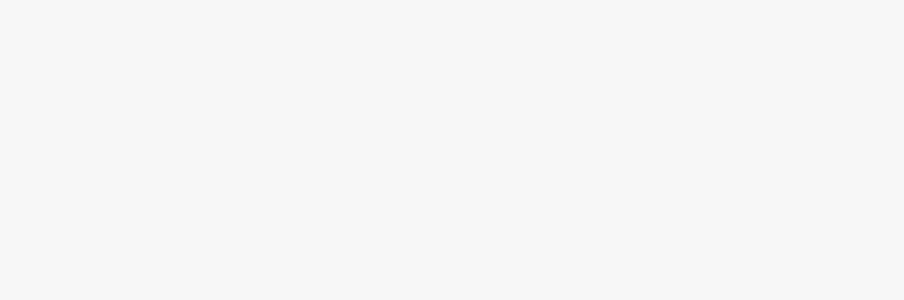
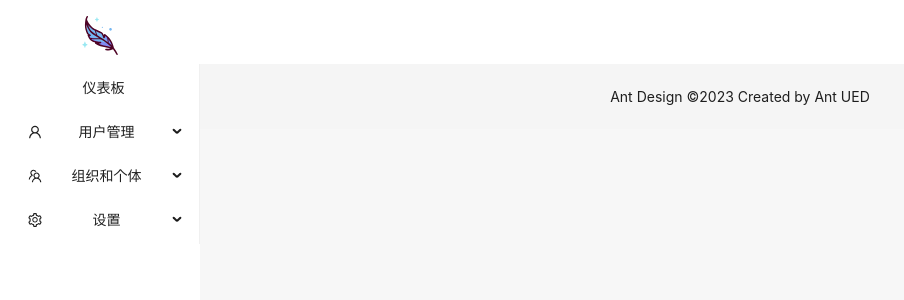
Before and after one commit to shawngao-org/judge-react-client, a React (Create React App) app: page /portal in a window 1280 px wide. Before the commit this address had no page. Shown: the top 300 px of the page, without its empty margins (0-904 px from the left). Built offline with nearby package versions, Linux system fonts and the light colour scheme.

Commit message:
:art: 路由布局.

```diff
--- a/src/App.js
+++ b/src/App.js
@@ -1,22 +1,10 @@
 import './App.css';
-import {Login} from "./view/login/Login";
-import {Index} from "./view/index/Index";
-import "primereact/resources/themes/lara-light-indigo/theme.css";
-import "primereact/resources/primereact.min.css";
-import "primereact/resources/primereact.css";
-import "primeflex/primeflex.css";
-import "primeicons/primeicons.css";
-import {BrowserRouter, Route, Routes} from "react-router-dom";
+import {getRouterComponent} from "./router/Router";
 
 function App() {
     return (
         <div className="App">
-            <BrowserRouter>
-                <Routes>
-                    <Route path="/" element={<Index/>} />
-                    <Route path="/login" element={<Login/>} />
-                </Routes>
-            </BrowserRouter>
+            {getRouterComponent()}
         </div>
     );
 }
--- /dev/null
+++ b/src/view/MainLayout.js
@@ -0,0 +1,21 @@
+import {Outlet} from "react-router-dom";
+import { Layout } from 'antd';
+import {Aside} from "./component/Aside";
+import {HeaderMenu} from "./component/HeaderMenu";
+import {FooterComponent} from "./component/FooterComponent";
+
+const {Content} = Layout;
+export const MainLayout = () => {
+    return (
+        <Layout hasSider>
+            <Aside></Aside>
+            <Layout className="site-layout" style={{marginLeft: 200}}>
+                <HeaderMenu></HeaderMenu>
+                <Content style={{margin: "24px, 16px, 0", overflow: "initial"}}>
+                    <Outlet></Outlet>
+                </Content>
+                <FooterComponent></FooterComponent>
+            </Layout>
+        </Layout>
+    );
+}
--- /dev/null
+++ b/src/view/component/Aside.js
@@ -0,0 +1,62 @@
+import {SettingOutlined, TeamOutlined, UserOutlined} from "@ant-design/icons";
+import {Menu} from "antd";
+import Sider from "antd/es/layout/Sider";
+import {routers} from "../../router/Router";
+import {useLocation, useNavigate} from "react-router-dom";
+
+function getItem(label, key, icon, children, type) {
+    return {
+        key,
+        icon,
+        children,
+        label,
+        type,
+    };
+}
+
+function getNav() {
+    let items = [];
+    let tmp = routers.filter(v => v.path === "/portal");
+    for (const child of tmp[0].children) {
+        if (child.children.length === 0) {
+            items.push(getItem(child.name, "/portal/" + child.path, child.icon));
+        } else {
+            let t = [];
+            for (const child1 of child.children) {
+                t.push(getItem(child1.name, "/portal/" + child1.path));
+            }
+            items.push(getItem(child.name, "/portal/" + child.path, child.icon, t));
+        }
+    }
+    return items;
+}
+
+export const Aside = () => {
+    const nav = useNavigate();
+    const location = useLocation()
+    function redirectRouter(event) {
+        nav(event.key);
+    }
+    return (
+        <Sider theme="light" style={{
+            overflow: "auto",
+            height: "100vh",
+            position: "fixed",
+            left: 0,
+            top: 0,
+            bottom: 0,
+        }}>
+            <div className="logo-vertical">
+                <img src="/assets/logo.svg" alt="Logo" style={{width: "23%"}}/>
+            </div>
+            <Menu
+                mode="inline"
+                theme="light"
+                items={getNav()}
+                onSelect={redirectRouter}
+                defaultSelectedKeys={[location.pathname]}
+                defaultOpenKeys={[location.pathname]}
+            />
+        </Sider>
+    );
+}
--- /dev/null
+++ b/src/view/component/FooterComponent.js
@@ -0,0 +1,13 @@
+import {Footer} from "antd/es/layout/layout";
+
+export const FooterComponent = () => {
+    return (
+        <Footer
+            style={{
+                textAlign: 'center',
+            }}
+        >
+            Ant Design ©2023 Created by Ant UED
+        </Footer>
+    );
+}
--- /dev/null
+++ b/src/view/component/HeaderMenu.js
@@ -0,0 +1,15 @@
+import {Header} from "antd/es/layout/layout";
+
+export const HeaderMenu = () => {
+    return (
+        <Header style={{
+            padding: 0,
+            background: "#fff",
+            zIndex: 1,
+            position: "sticky",
+            top: 0,
+            display: "flex",
+            alignItems: "center",
+        }}></Header>
+    );
+}
--- /dev/null
+++ b/src/view/dashboard/Dashboard.js
@@ -0,0 +1,7 @@
+export const Dashboard = () => {
+    return (
+        <div>
+            1111111111123<br/>
+        </div>
+    );
+}
```
